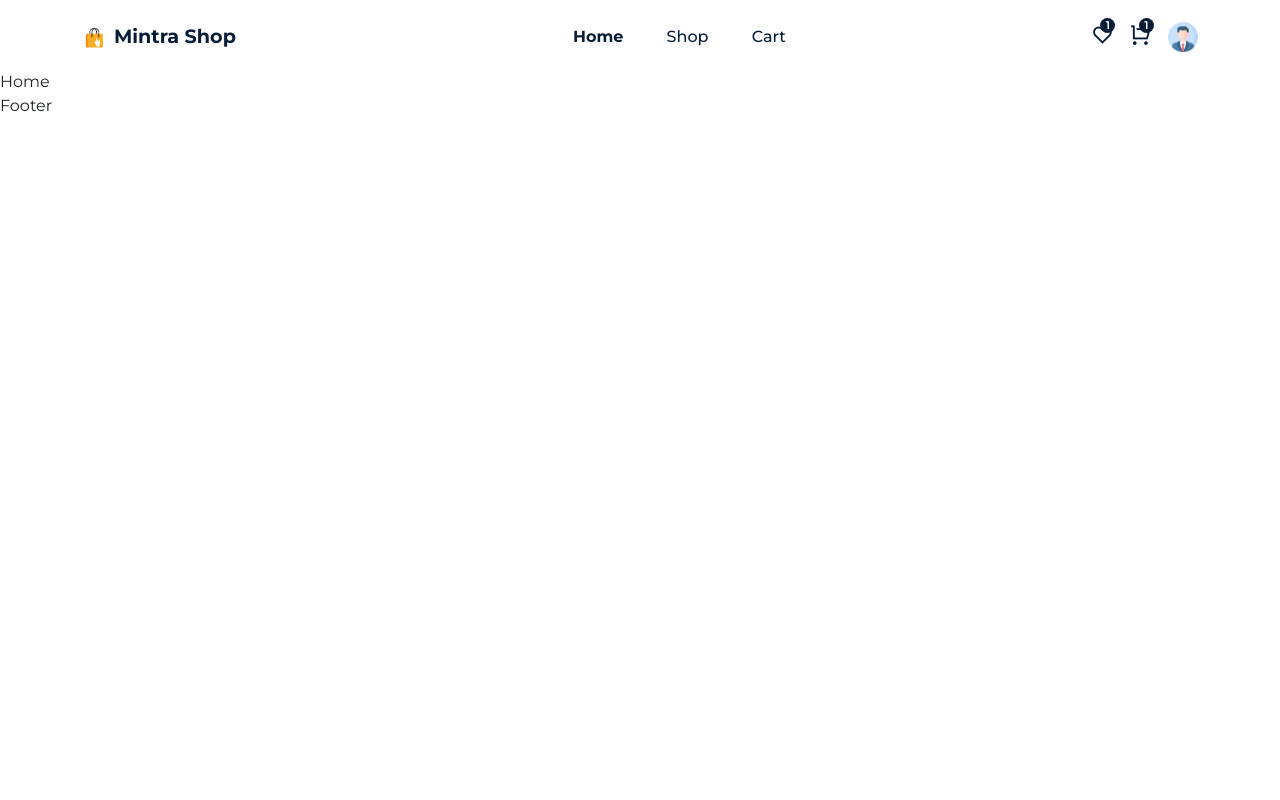
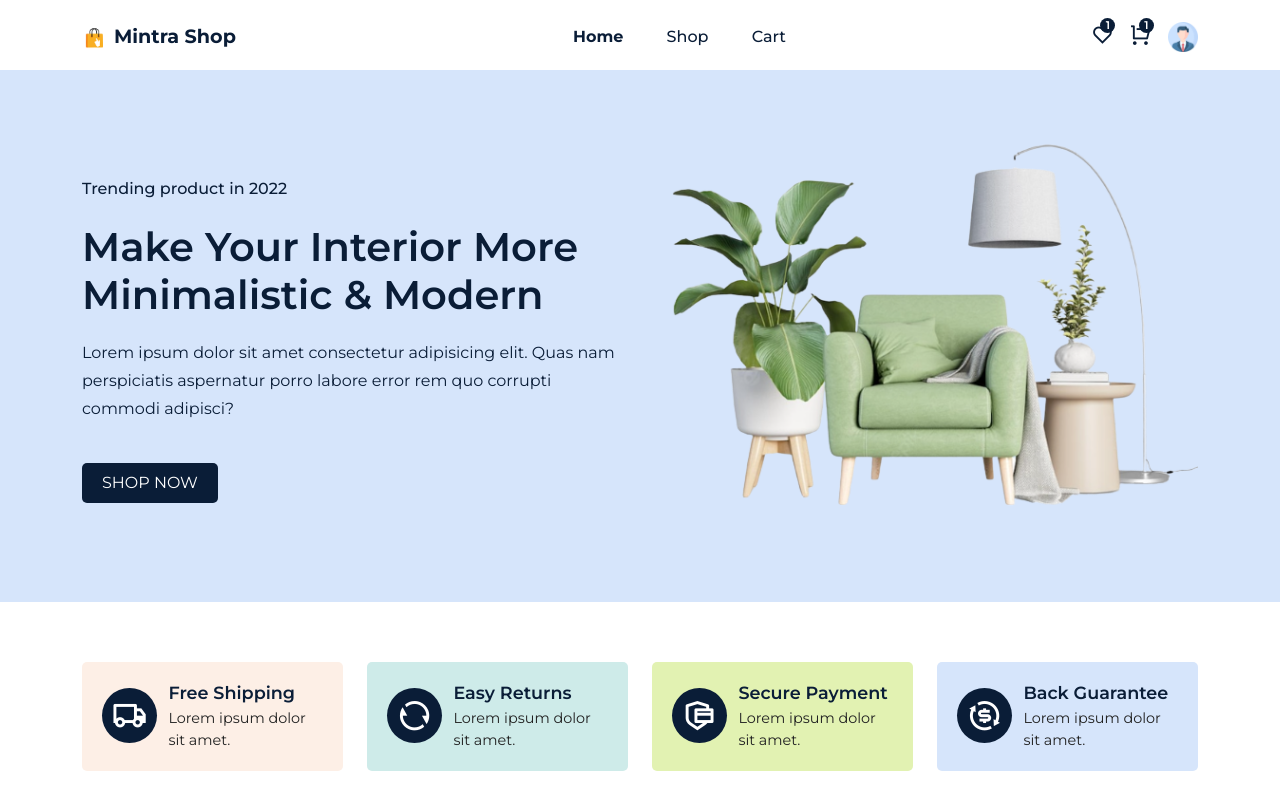
Before and after one commit to mintmintra/ShoppingEcommerce, a React (Create React App) app: page /home in a window 1280 px wide. Shown: the top 800 px of the page. Built offline with nearby package versions, Linux system fonts and the light colour scheme.

Commit message:
Trending Products

```diff
--- /dev/null
+++ b/src/components/Helmet/Helmet.js
@@ -0,0 +1,8 @@
+import React from 'react'
+
+const Helmet = (props) => {
+  document.title = "Mintra Shop - " +  props.title;
+  return <div className="w-100">{props.children}</div>
+}
+
+export default Helmet
--- a/src/pages/Home.jsx
+++ b/src/pages/Home.jsx
@@ -1,9 +1,49 @@
 import React from 'react'
+import { Link } from 'react-router-dom'
+import { motion } from 'framer-motion'
+import Helmet from "../components/Helmet/Helmet"
+import { Container, Row, Col } from 'reactstrap'
+import heroImg from '../assets/images/hero-img.png'
+import '../styles/home.css'
+import Services from '../services/Services'
 
 const Home = () => {
-  return (
-    <div>Home</div>
-  )
+
+  const year = new Date().getFullYear()
+  return <Helmet title={'Home'}>
+    <section className="hero__section">
+      <Container>
+        <Row>
+          <Col lg='6' md='6'>
+            <div className="hero__content">
+              <p className="hero__subtitle">Trending product in {year}</p>
+              <h2>Make Your Interior More Minimalistic & Modern</h2>
+              <p>Lorem ipsum dolor sit amet consectetur adipisicing elit. Quas nam perspiciatis aspernatur porro labore error rem quo corrupti commodi adipisci?</p>
+              <motion.button whileTap={{ scale: 1.2}} className="buy__btn">
+                <Link to='/shop'>SHOP NOW</Link>
+              </motion.button>
+            </div>
+          </Col>
+          <Col lg='6' md='6'>
+            <div className="hero__img">
+              <img src={heroImg} alt="heroImg" />
+            </div>
+          </Col>
+
+        </Row>
+      </Container>
+    </section>
+    <Services />
+    <section className="trending__products">
+        <Container>
+          <Row>
+            <Col lg="12" className="text-center">
+            <h2 className="section__title">Trending Products</h2>
+            </Col>
+          </Row>
+        </Container>
+    </section>
+  </Helmet>
 }
 
 export default Home
--- /dev/null
+++ b/src/services/Services.jsx
@@ -0,0 +1,29 @@
+import React from 'react'
+import { Container, Row, Col } from 'reactstrap'
+import { motion } from 'framer-motion'
+import './services.css'
+import serviceData from '../assets/data/serviceData'
+
+const Services = () => {
+  return <section className="services">
+    <Container>
+        <Row>
+            {
+                serviceData.map((item,index) => (
+                    <Col lg='3' md='4' key={index}>
+                        <motion.div whileHover={{ scale: 1.1}} className="service__item" style={{ background: `${item.bg}`}}>
+                            <span><i class={item.icon}></i></span>
+                            <div>
+                                <h3>{item.title}</h3>
+                                <p>{item.subtitle}</p>
+                            </div>
+                        </motion.div>
+                    </Col>
+                ))
+            }
+        </Row>
+    </Container>
+  </section>
+}
+
+export default Services
--- /dev/null
+++ b/src/services/services.css
@@ -0,0 +1,29 @@
+.service__item{
+    padding: 20px;
+    display: flex;
+    align-items: center;
+    column-gap: 0.7rem;
+    border-radius: 5px;
+    cursor: pointer;
+}
+
+.service__item span i {
+    font-size: 2.2rem;
+    background: var(--primary-color);
+    padding: 10px;
+    border-radius: 50px;
+    color: #fff;
+    font-weight: 400 !important;
+}
+
+.service__item h3 {
+    color: var(--primary-color);
+    font-size: 1.1rem;
+    font-weight: 600;
+}
+
+.service__item p{
+    font-size: 0.9rem;
+    margin-top: 5px;
+    color: #222;
+}
--- /dev/null
+++ b/src/styles/home.css
@@ -0,0 +1,39 @@
+.hero__section{
+    background: var(--hero-bg);
+}
+
+.hero__content h2{
+    color: var(--primary-color);
+    font-size: 2.5rem;
+    font-weight: 600;
+    margin: 20px 0px;
+}
+
+.hero__content p {
+    color: var(--primary-color);
+    line-height: 28px;
+}
+
+.hero__section p:nth-child(1){
+    font-weight: 500;
+}
+
+.buy__btn{
+    border: none;
+    outline: none;
+    padding: 8px 20px;
+    border-radius: 5px;
+    background: var(--primary-color);
+    color: #fff;
+    cursor: pointer;
+    font-size: 1rem;
+    margin-top: 40px;
+}
+
+.buy__btn a:hover{
+    color: #fff;
+}
+
+.hero__content{
+    padding-top: 45px;
+}
```
